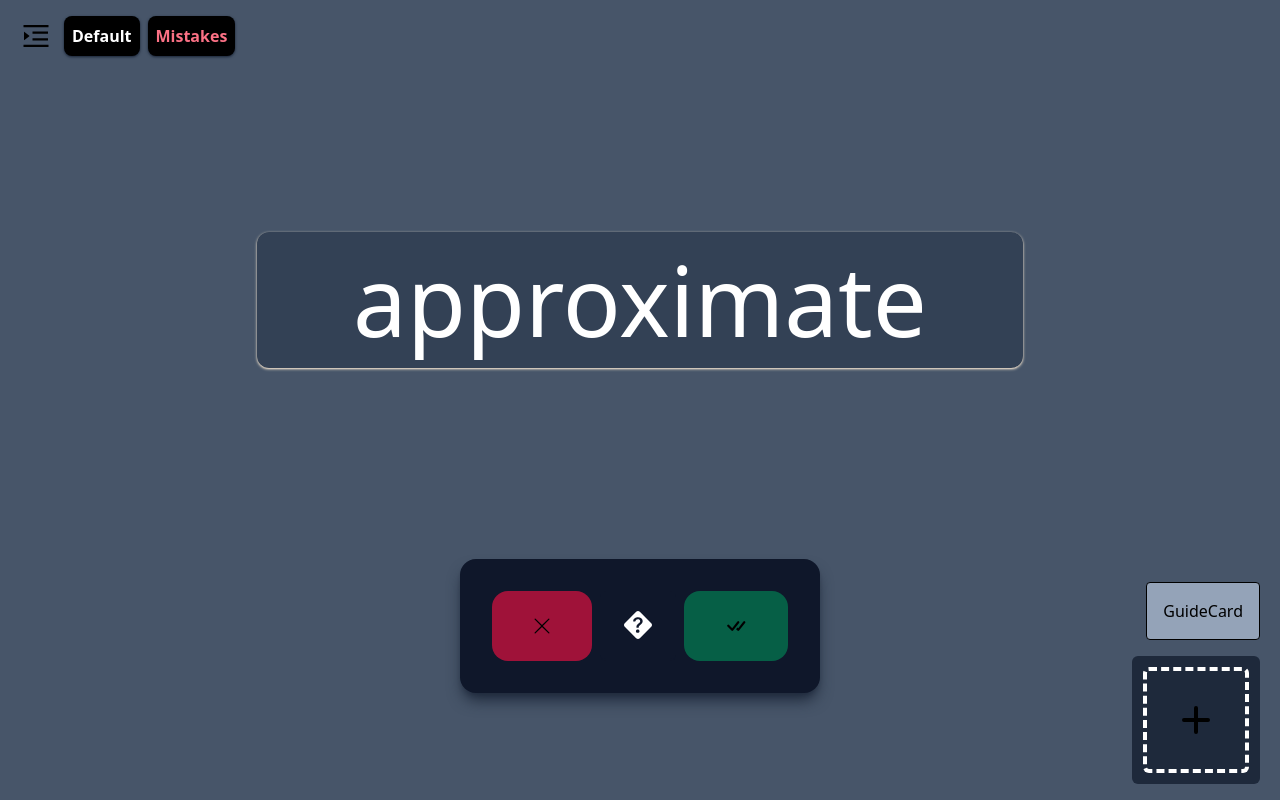
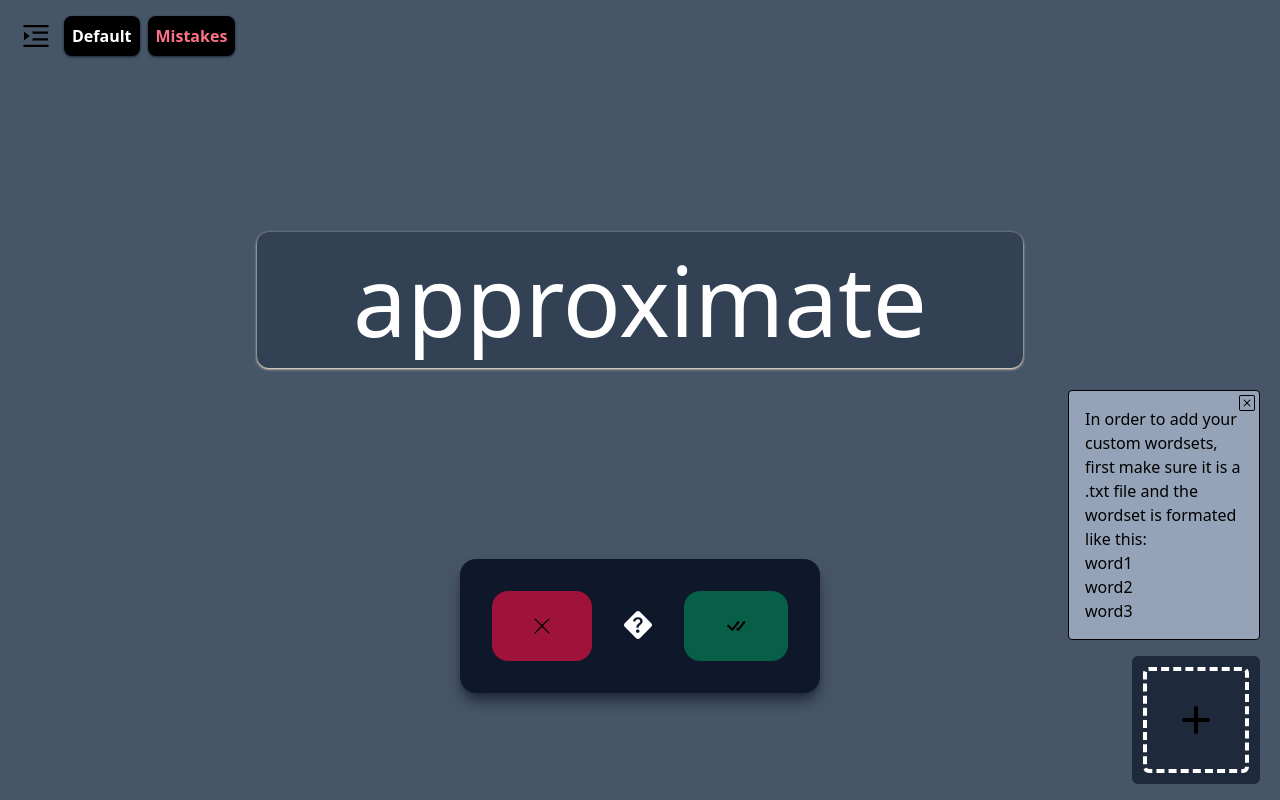
Before and after one commit to Bijan-K/NextJS-Vocabulary-Trainer, a Next.js app: page / in a window 1280 px wide. Built offline with nearby package versions, Linux system fonts and the light colour scheme.

Commit message:
Guide Card

```diff
--- a/components/GuideCard.js
+++ b/components/GuideCard.js
@@ -1,7 +1,29 @@
+import { BsXSquare } from 'react-icons/bs';
+import { useState } from 'react';
 export default function GuideCard() {
+  const [showGuide, setShowGuide] = useState(true);
+  const clickHandler = () => {
+    setShowGuide(false);
+  };
+
   return (
-    <div className="fixed bottom-40 text-black right-5 bg-slate-400 p-4 rounded border border-black">
-      GuideCard
-    </div>
+    showGuide && (
+      <div
+        id=""
+        className="fixed bottom-40 text-black right-5 bg-slate-400 p-4 rounded border border-black  w-48"
+      >
+        <button onClick={clickHandler} className="absolute top-1 right-1">
+          <BsXSquare />
+        </button>
+        In order to add your custom wordsets, first make sure it is a .txt file
+        and the wordset is formated like this:
+        <br />
+        word1
+        <br />
+        word2
+        <br />
+        word3
+      </div>
+    )
   );
 }
--- a/components/MainDisplay.js
+++ b/components/MainDisplay.js
@@ -1,6 +1,6 @@
 import { useContext } from 'react';
 import WordsContext from '@/context/WordsContext';
-import { MdOutlineDownloading } from 'react-icons/md';
+import { ImFileEmpty } from 'react-icons/im';
 import { GiFinishLine } from 'react-icons/gi';
 
 export default function MainDisplay() {
@@ -22,7 +22,7 @@ export default function MainDisplay() {
           {word !== 'NaN' && word != undefined ? (
             word
           ) : (
-            <MdOutlineDownloading size={50} />
+            <ImFileEmpty size={80} />
           )}
           {index > data.length ? <GiFinishLine size={24} color="green" /> : ''}
         </span>
```
